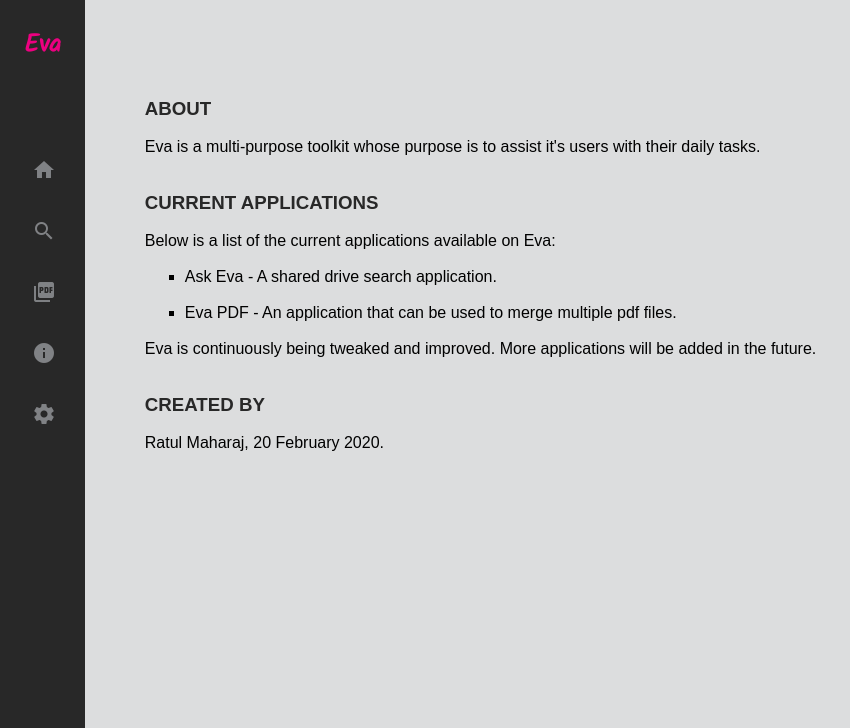
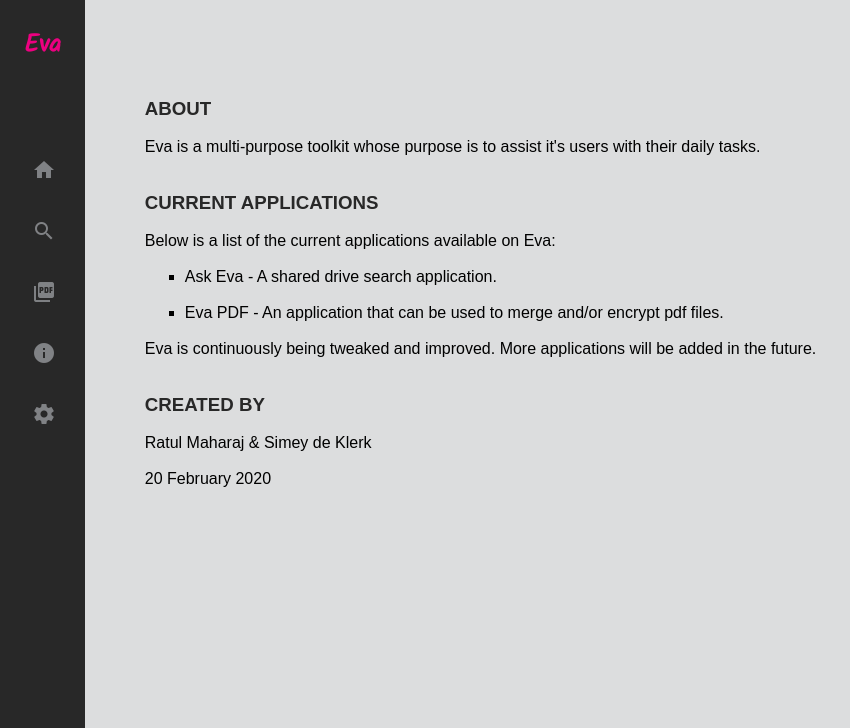
Before and after one commit to RatulMaharaj/Eva, a Flask app: page /about in a window 1280 px wide. Shown: the top 728 px of the page, without its empty margins (0-850 px from the left). Run offline with Flask 2, Linux system fonts and the light colour scheme.

Commit message:
Modified the Created By

```diff
--- a/templates/about.html
+++ b/templates/about.html
@@ -18,7 +18,7 @@
 
     <ul class="applist">
       <li>Ask Eva - A shared drive search application.</li><br>
-      <li>Eva PDF - An application that can be used to merge multiple pdf files.</li><br>
+      <li>Eva PDF - An application that can be used to merge and/or encrypt pdf files.</li><br>
 
     </ul>
 
@@ -26,7 +26,9 @@
 
     <h3>CREATED BY</h3>
     <br>
-    <p>Ratul Maharaj, 20 February 2020.</p>
+    <p>Ratul Maharaj & Simey de Klerk</p>
+    <br>
+    <p>20 February 2020</p>
 
 
     {% endblock %}
```
Also changed, not shown: README.md.
